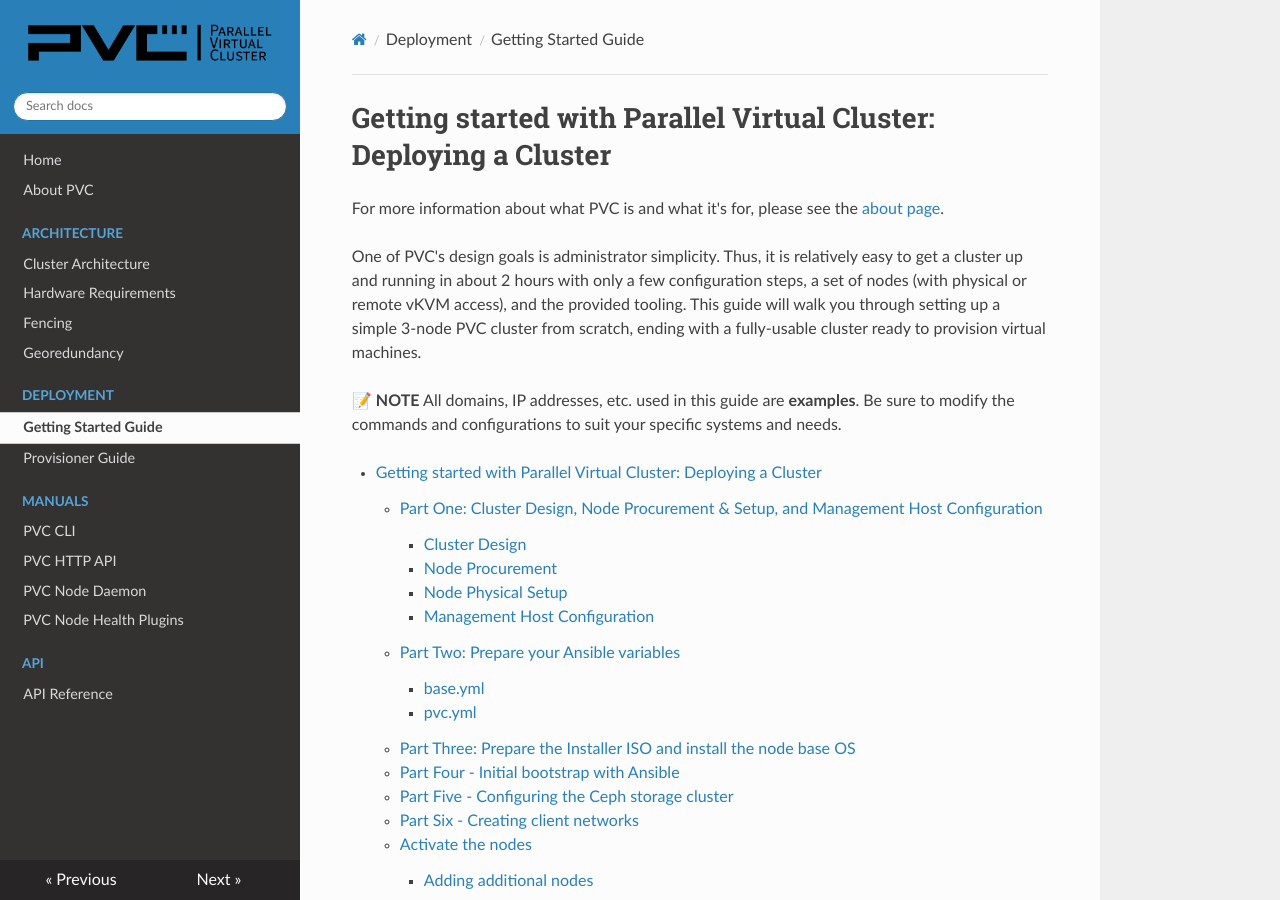
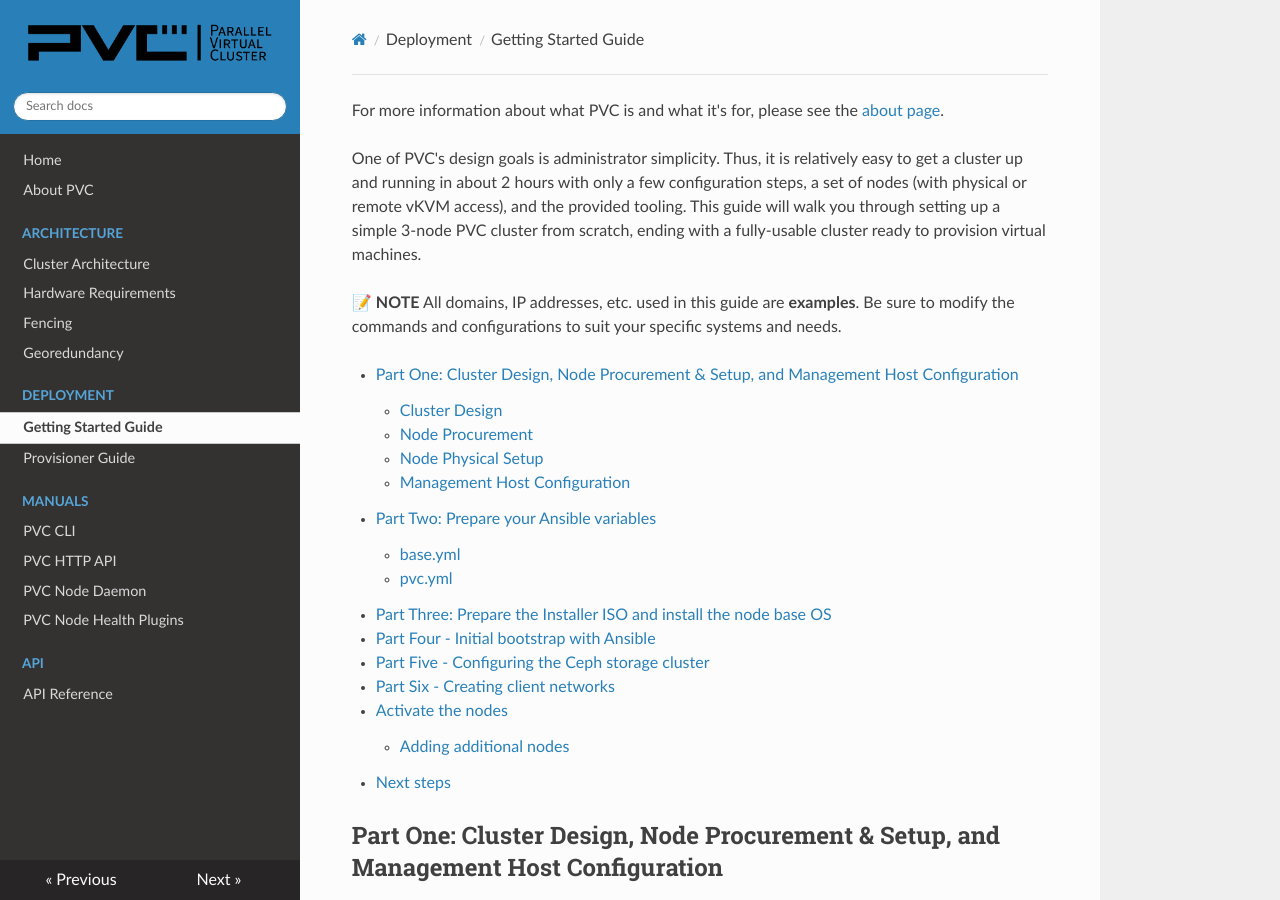
Before and after one commit to parallelvirtualcluster/docs, an MkDocs documentation site: the page built from docs/deployment/getting-started.md, in a window 1280 px wide and 900 px high. Built offline with MkDocs 1.6.1, drawn with Linux system fonts in a browser that asks for light colours; nearby versions of some CDN libraries.

Commit message:
Remove header title

```diff
--- a/docs/deployment/getting-started.md
+++ b/docs/deployment/getting-started.md
@@ -1,5 +1,3 @@
-# Getting started with Parallel Virtual Cluster: Deploying a Cluster
-
 For more information about what PVC is and what it's for, please see the [about page](/about).
 
 One of PVC's design goals is administrator simplicity. Thus, it is relatively easy to get a cluster up and running in about 2 hours with only a few configuration steps, a set of nodes (with physical or remote vKVM access), and the provided tooling. This guide will walk you through setting up a simple 3-node PVC cluster from scratch, ending with a fully-usable cluster ready to provision virtual machines.
```
